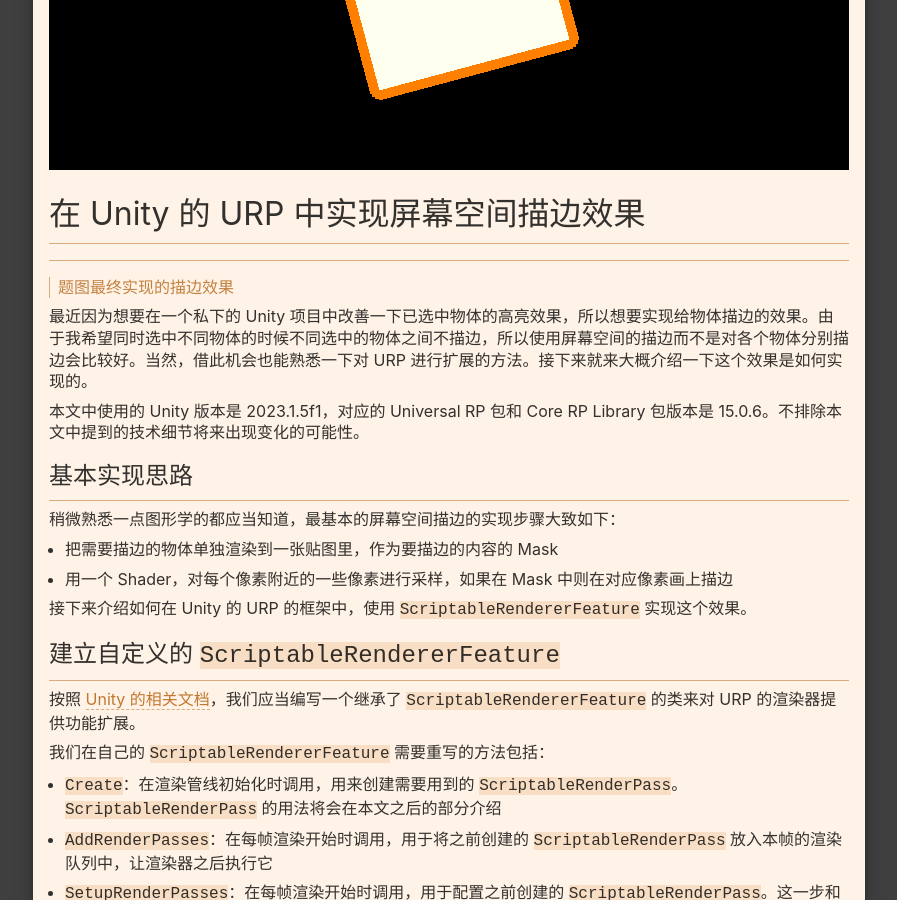
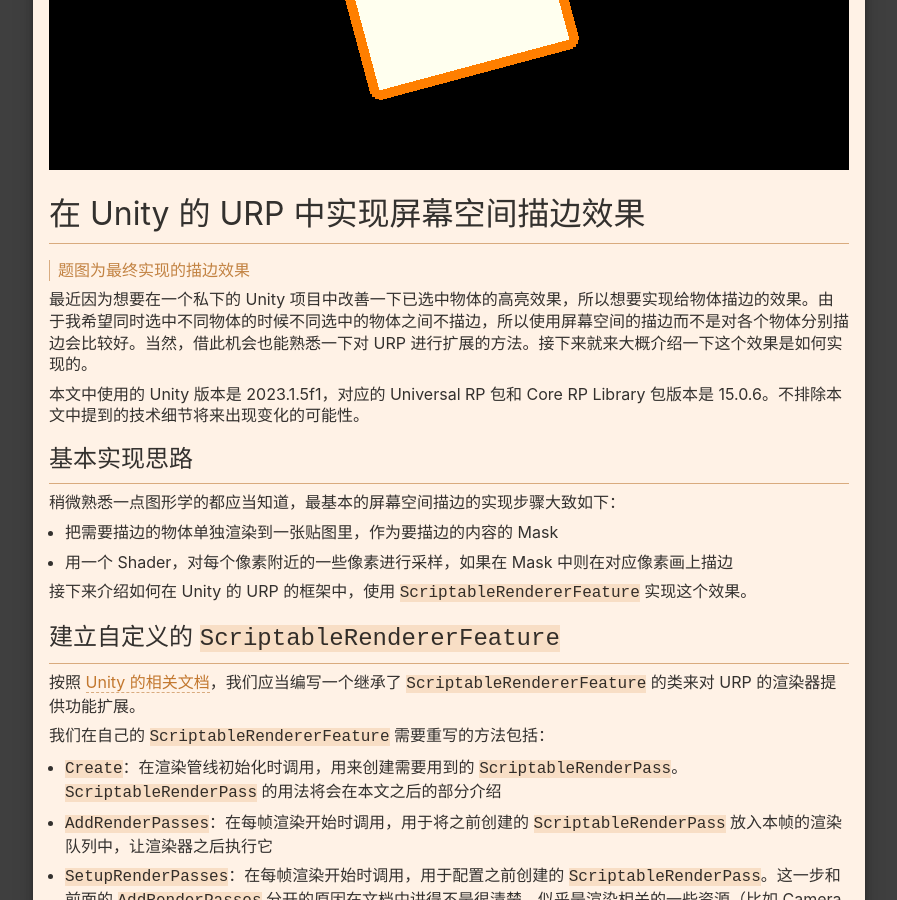
Before and after one commit to benpigchu/pikanote, a Jekyll site: the page built from _posts/2023-08-04-unity-urp-outline.md, in a window 1280 px wide and 900 px high, scrolled down 331 px. Shown: the whole window, without its empty margins (191-1088 px from the left). Built offline with Jekyll 4.4.1, drawn with Linux system fonts in a browser that asks for light colours.

```diff
--- a/_posts/2023-08-04-unity-urp-outline.md
+++ b/_posts/2023-08-04-unity-urp-outline.md
@@ -1,11 +1,11 @@
 ---
 title: "在 Unity 的 URP 中实现屏幕空间描边效果"
 image: /assets/img/cover/unity-urp-outline.png
+zhihu_link: https://zhuanlan.zhihu.com/p/647878652
 date: "2023-08-04 01:02:27 +0800"
 ---
----
 
-> 题图最终实现的描边效果
+> 题图为最终实现的描边效果
 
 最近因为想要在一个私下的 Unity 项目中改善一下已选中物体的高亮效果，所以想要实现给物体描边的效果。由于我希望同时选中不同物体的时候不同选中的物体之间不描边，所以使用屏幕空间的描边而不是对各个物体分别描边会比较好。当然，借此机会也能熟悉一下对 URP 进行扩展的方法。接下来就来大概介绍一下这个效果是如何实现的。
 
```
